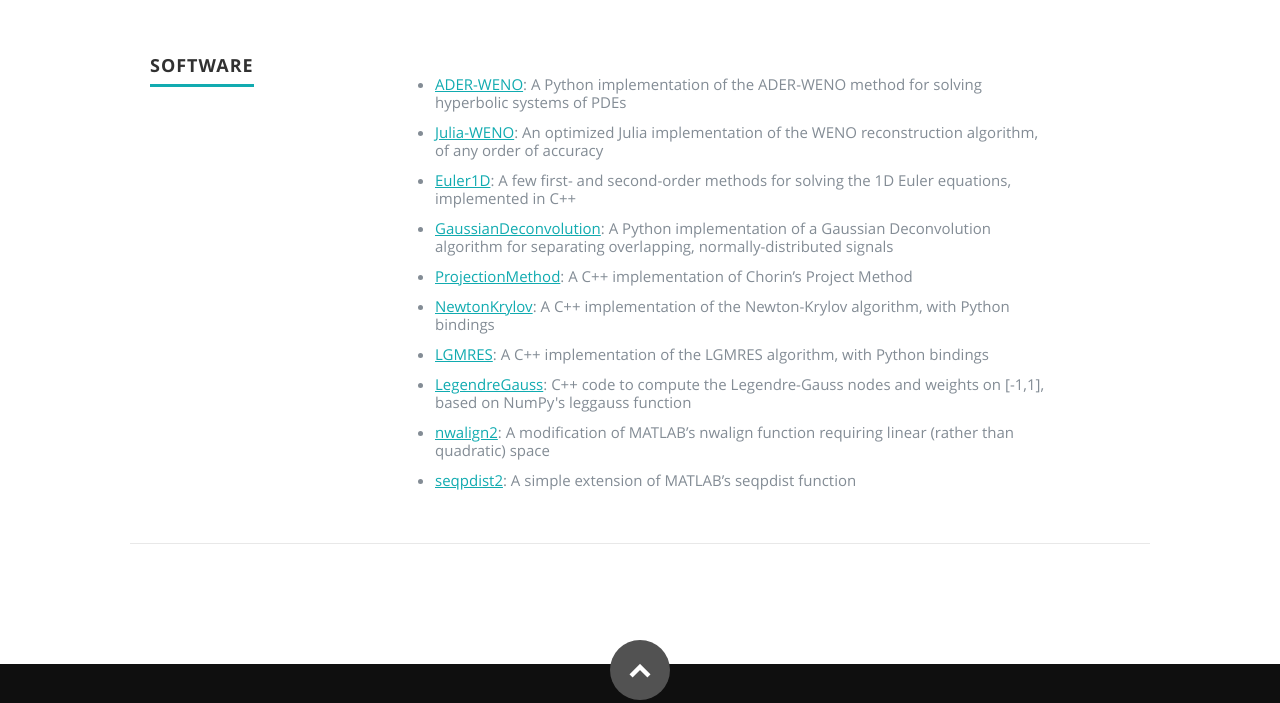
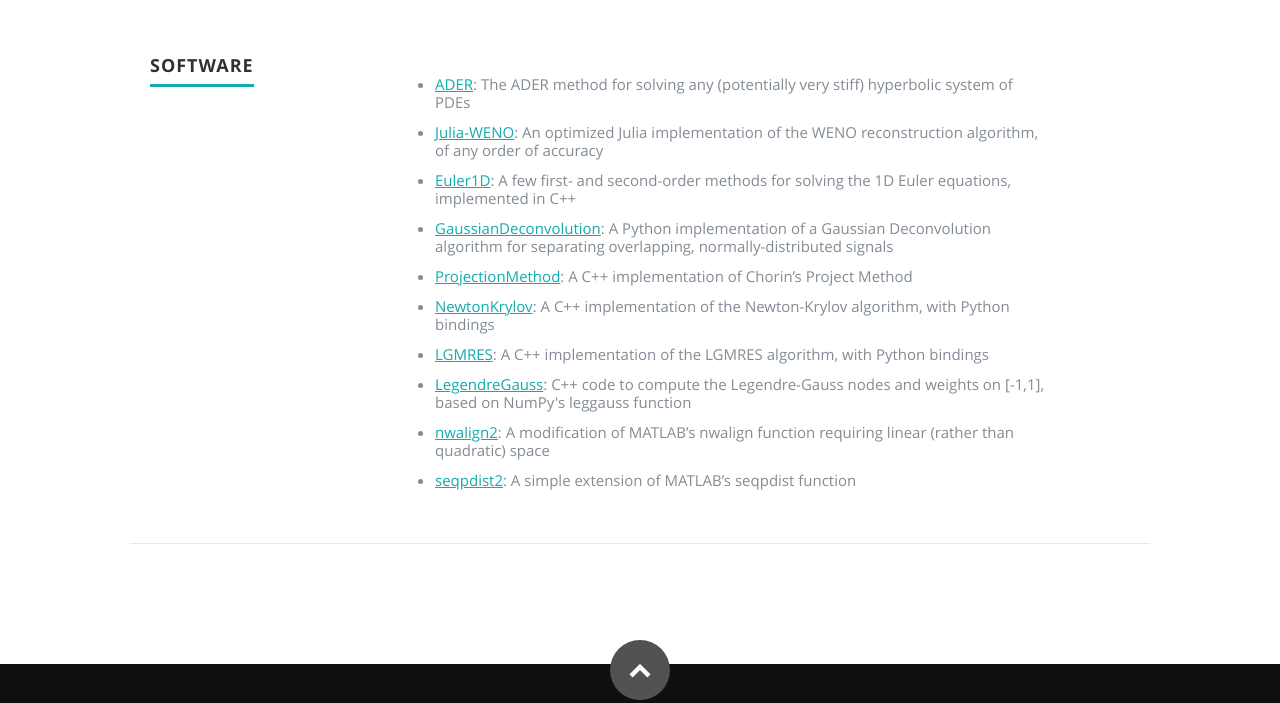
Before and after one commit to haranjackson/haranjackson.github.io, a plain HTML site: page index.html in a window 1280 px wide. Shown: the part 1644-2347 px from the top of the page. Drawn offline with nearby package versions, Linux system fonts and the light colour scheme; files whose address does not match are found by name.

Commit message:
updated ADER link

```diff
--- a/index.html
+++ b/index.html
@@ -177,7 +177,7 @@
 
                   <p>
                       <ol style="list-style-type:disc">
-                        <li><a href="https://github.com/haranjackson/ADER-WENO"><u>ADER-WENO</u></a>: A Python implementation of the ADER-WENO method for solving hyperbolic systems of PDEs</li>
+                        <li><a href="https://pypi.org/project/ADER"><u>ADER</u></a>: The ADER method for solving any (potentially very stiff) hyperbolic system of PDEs</li>
                         <li><a href="https://github.com/haranjackson/Julia-WENO"><u>Julia-WENO</u></a>: An optimized Julia implementation of the WENO reconstruction algorithm, of any order of accuracy</li>
                         <li><a href="https://github.com/haranjackson/Euler1D"><u>Euler1D</u></a>: A few first- and second-order methods for solving the 1D Euler equations, implemented in C++</li>
                         <li><a href="https://github.com/haranjackson/GaussianDeconvolution"><u>GaussianDeconvolution</u></a>: A Python implementation of a Gaussian Deconvolution algorithm for separating overlapping, normally-distributed signals</li>
```
